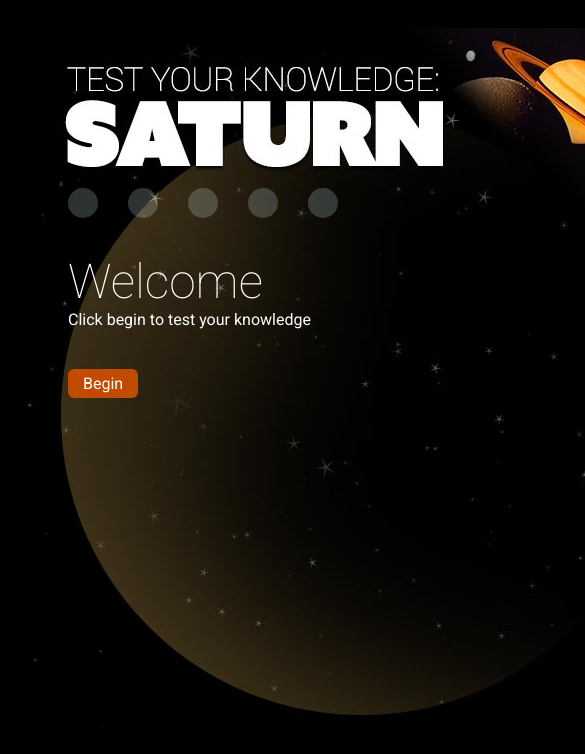
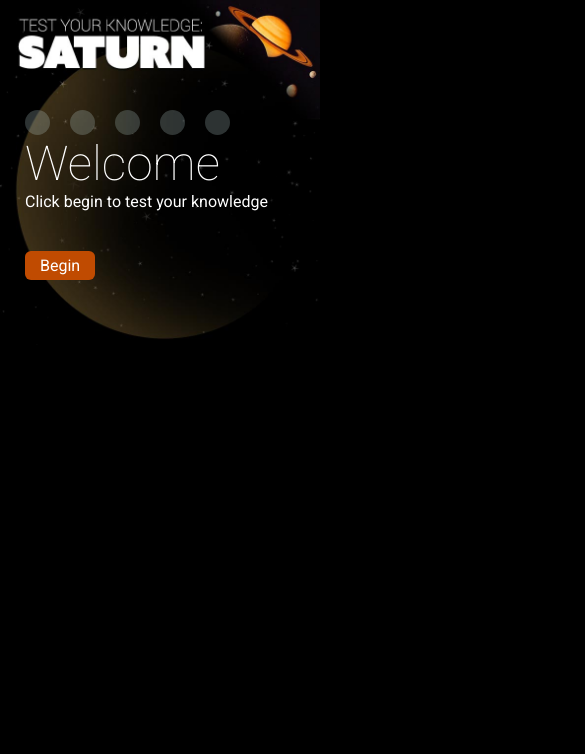
Before and after one commit to gouravanvekar/quiz-app, a plain HTML site: page index.html in a window 390 px wide. Shown: the top 754 px of the page, 585 px wide, since content can reach past the window. Drawn offline with Linux system fonts and the light colour scheme.

Commit message:
Added responsive features using media queries

```diff
--- a/css/quiz.css
+++ b/css/quiz.css
@@ -237,3 +237,101 @@ body { background-color: #000; padding: 20px; }
 #myQuiz .intro.inactive, #myQuiz .inactive.answered {
    left: -1350px;
 }
+
+@media screen and (max-width: 650px){
+    body {
+        padding: 0px;
+        margin: 0px;
+    }
+
+    #myQuiz {
+        width: 320px;
+        background-size: 320px auto;
+    }
+
+    #myQuiz h1 {
+        font-size: 1.3em;
+        width: 300px;
+        top: 25px;
+        left: 25px;
+    }
+
+    #myQuiz h1 span{
+        line-height: 43px;
+    }
+
+    #myQuiz h2 { margin: 0px;}
+    #myQuiz h3 { font-size: 2.2em; margin-bottom: 15px; }
+
+    #myQuiz .progress {
+        width: 300px;
+        top: 110px;
+        left: 25px;
+    }
+
+    #myQuiz .progress div{
+        width: 25px;
+        height: 25px;
+        margin-right: 20px;
+    }
+
+    #myQuiz .progress div::after{
+        top: -30px;
+        width: 53px;
+        height: 33px;
+    }
+
+    #myQuiz .intro {
+        width: 300px;
+        top: 135px;
+        left: 330px;
+    }
+
+    #myQuiz .question{
+        width: 300px;
+        top: 135px;
+        left: 330px;
+    }
+
+    #myQuiz .question .txt {
+        font-size: 1.4em;
+        margin-bottom: 15px;
+    }
+
+    #myQuiz .question .ans {
+        font-size: 1em;
+        padding: 5px 10px;
+        margin-bottom: 10px;
+    }
+
+    #myQuiz .question .ans.image {
+        min-height: 45px;
+        background-size: auto 45px;
+    }
+
+    #myQuiz .question .ans.image:hover {
+        background-color: #000;
+    }
+
+    #myQuiz .results{
+        width: 260px;
+        top: 150px;
+        left: 330px;
+    }
+
+    #myQuiz .results .share {
+        margin-top: 20px;
+    }
+
+    #myQuiz .results a.btn {
+        margin-bottom: 20px;
+    }
+
+    #myQuiz .active{
+        left: 25px;
+    }
+
+    #myQuiz .intro.inactive, #myQuiz .inactive.answered {
+        left: -650px;
+    }
+}
```
Also changed, not shown: 1 other file.
